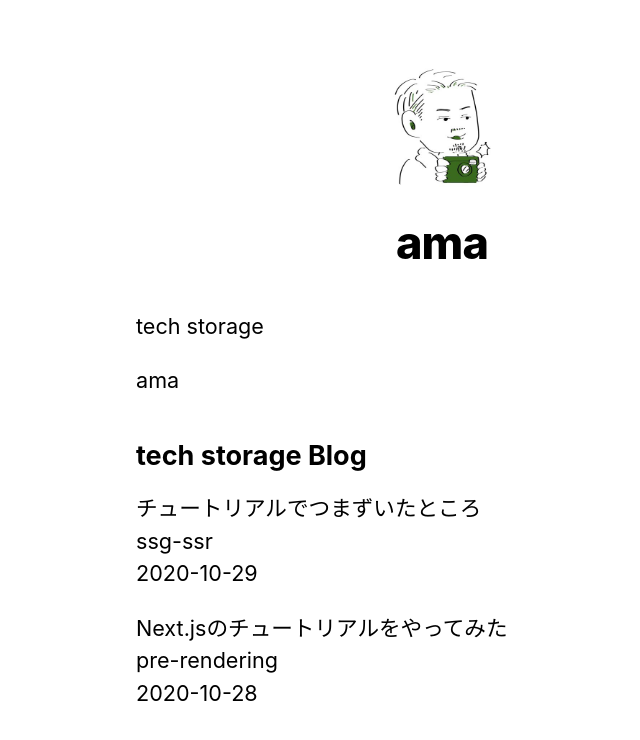
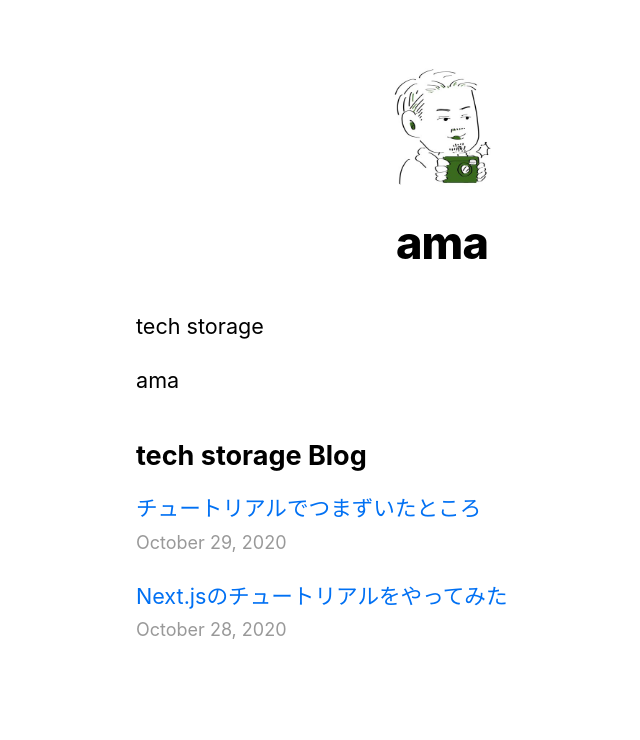
Before and after one commit to thinkrec-ama/tech-storage-next, a Next.js app in the folder nextjs-blog/: page / in a window 1280 px wide. Shown: the top 740 px of the page, without its empty margins (198-838 px from the left). Built offline with nearby package versions, Linux system fonts and the light colour scheme.

Commit message:
[change] indexページにリンクさせる

```diff
--- /dev/null
+++ b/nextjs-blog/components/date.js
@@ -0,0 +1,6 @@
+import { parseISO, format } from 'date-fns'
+
+export default function Date({ dateString }) {
+    const date = parseISO(dateString)
+    return <time dateTime={dateString}>{format(date, 'LLLL d, yyyy')}</time>
+}
--- a/nextjs-blog/pages/index.js
+++ b/nextjs-blog/pages/index.js
@@ -1,6 +1,8 @@
 import Head from 'next/head'
 import Layout, { siteTitle } from '../components/layout'
 import utilStyles from '../styles/utils.module.css'
+import Link from "next/link";
+import Date from "../components/date";
 import { getSortedPostsData } from '../lib/posts'
 
 export default function Home({ allPostsData }) {
@@ -18,11 +20,13 @@
               <ul className={utilStyles.list}>
                   {allPostsData.map(({ id, date, title }) => (
                       <li className={utilStyles.listItem} key={id}>
-                          {title}
+                          <Link href={`/posts/${id}`}>
+                              <a>{title}</a>
+                          </Link>
                           <br />
-                          {id}
-                          <br />
-                          {date}
+                          <small className={utilStyles.lightText}>
+                              <Date dateString={date} />
+                          </small>
                       </li>
                   ))}
               </ul>
```
Also changed, not shown: nextjs-blog/pages/posts/[id].js (+14 -7 lines).
